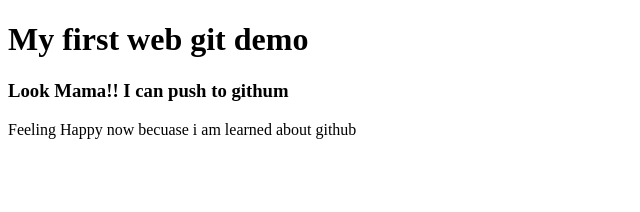
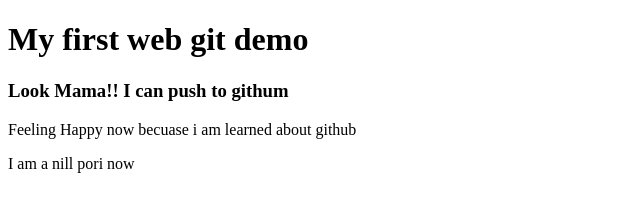
Before and after one commit to akashswfu/my-first-website, a plain HTML site: page index.html in a window 1280 px wide. Shown: the whole page, without its empty margins (0-640 px from the left). Drawn offline with Linux system fonts and the light colour scheme.

Commit message:
somethingnew

```diff
--- a/index.html
+++ b/index.html
@@ -8,5 +8,6 @@
     <h1> My first web git demo</h1>
     <h3> Look Mama!! I can push to githum</h3>
     <p>Feeling Happy now becuase i am learned about github</p>
+    <p>I am a nill pori now</p>
 </body>
 </html>
```
